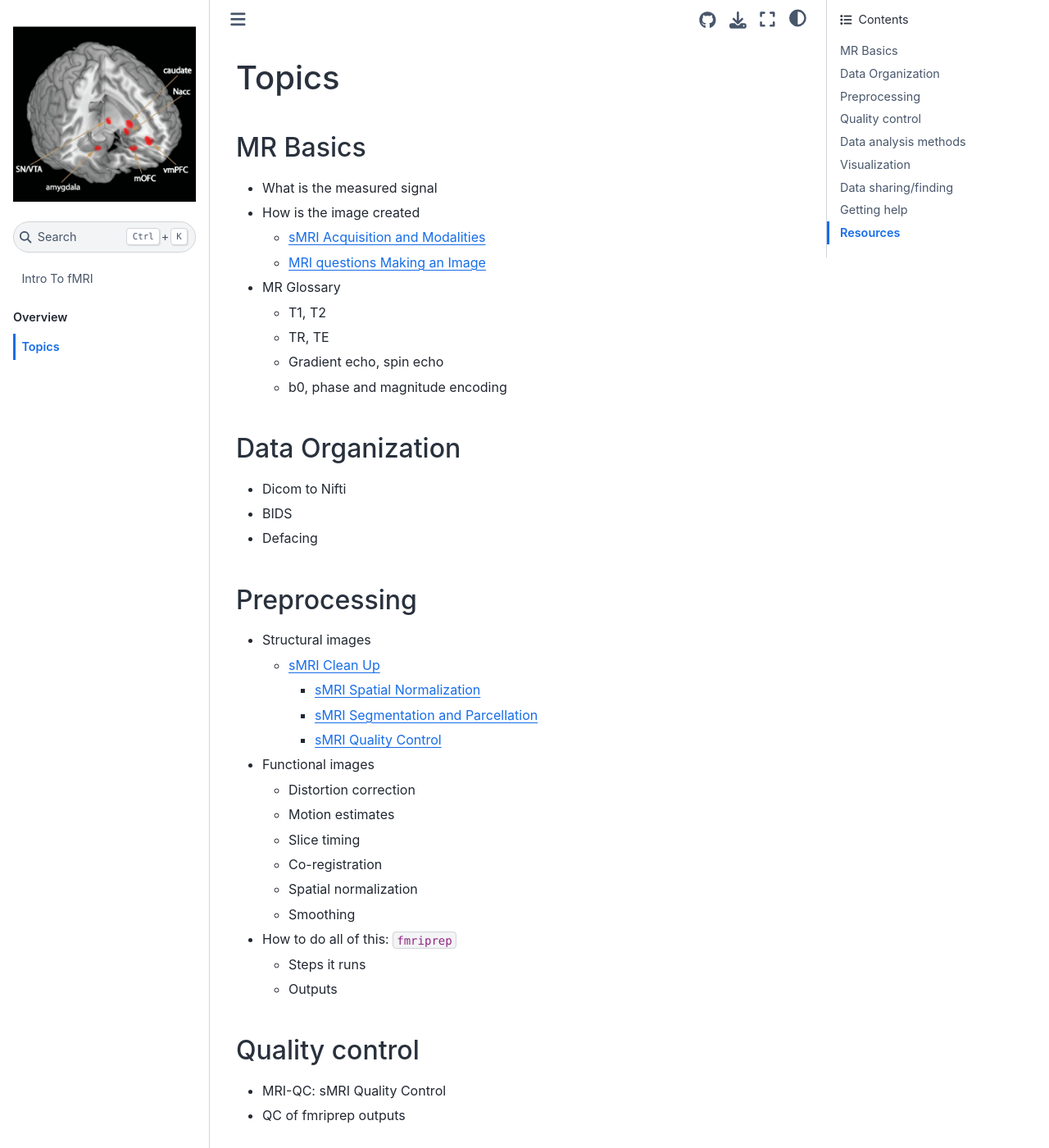
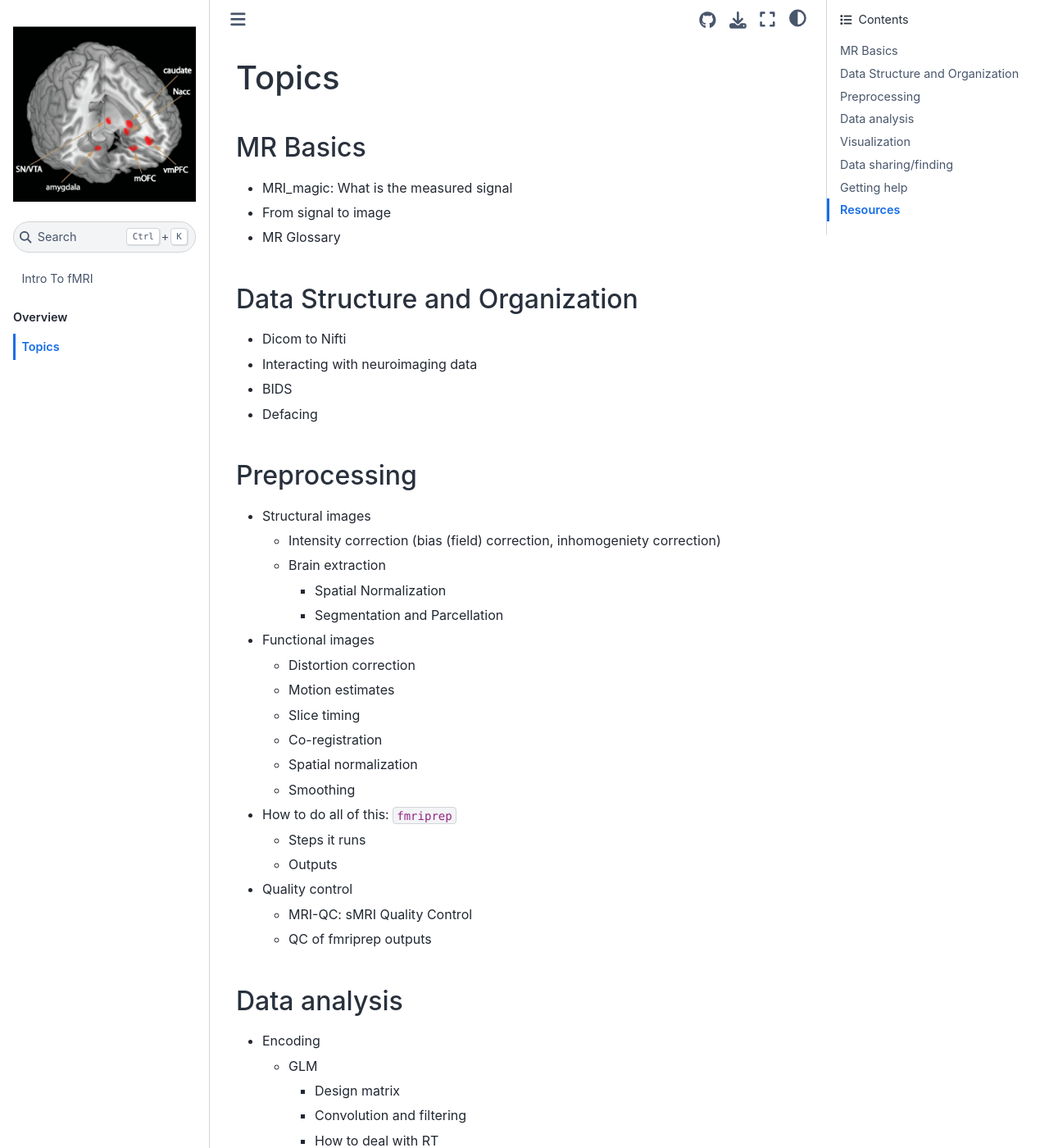
Before and after one commit to zenkavi/IntroTofMRI, a Jupyter Book: the page built from content/Topics.md, in a window 1280 px wide and 1400 px high. Shown: the whole window at 82% size. Built offline with Jupyter Book 1.0.4 settings and Sphinx 7.4.7 and the Sphinx Book theme 1.1.4, drawn with Linux system fonts in a browser that asks for light colours; some of the changed text lies outside the part shown.

Commit message:
started glossary and figuring out details of organization

```diff
--- a/content/Topics.md
+++ b/content/Topics.md
@@ -2,29 +2,24 @@
 
 ## MR Basics
 
-- What is the measured signal
-- How is the image created
-  - [sMRI Acquisition and Modalities](https://carpentries-incubator.github.io/SDC-BIDS-sMRI/01-Image_Modalities/index.html)
-  - [MRI questions Making an Image](https://mriquestions.com/hellipmaking-an-image.html)
+- MRI_magic: What is the measured signal
+- From signal to image
 - MR Glossary
-	- T1, T2
-	- TR, TE
-	- Gradient echo, spin echo
-	- b0, phase and magnitude encoding
 
-## Data Organization
+## Data Structure and Organization
 
 - Dicom to Nifti
+- Interacting with neuroimaging data
 - BIDS
 - Defacing
 
 ## Preprocessing
 
 - Structural images
-  - [sMRI Clean Up](https://carpentries-incubator.github.io/SDC-BIDS-sMRI/02-Image_Cleanup/index.html)
-	- [sMRI Spatial Normalization](https://carpentries-incubator.github.io/SDC-BIDS-sMRI/03-Image_Spatial_Normalization/index.html)
-	- [sMRI Segmentation and Parcellation](https://carpentries-incubator.github.io/SDC-BIDS-sMRI/04-Image_Quantification/index.html)
-	- [sMRI Quality Control](https://carpentries-incubator.github.io/SDC-BIDS-sMRI/05-Image_QC/index.html)
+  - Intensity correction (bias (field) correction, inhomogeniety correction)
+  - Brain extraction
+	- Spatial Normalization
+	- Segmentation and Parcellation
 - Functional images
   - Distortion correction
   - Motion estimates
@@ -35,13 +30,11 @@
 - How to do all of this: `fmriprep`
   - Steps it runs
   - Outputs
+- Quality control
+  - MRI-QC: sMRI Quality Control
+  - QC of fmriprep outputs
 
-## Quality control
-
-- MRI-QC: sMRI Quality Control
-- QC of fmriprep outputs
-
-## Data analysis methods
+## Data analysis
 
 - Encoding
   - GLM
@@ -63,7 +56,7 @@
 - [Openneuro](https://openneuro.org/)
 - [Neurovault](https://neurovault.org/)
 - [Neurosynth](https://neurosynth.org/)
-  [Neurosynth Compose](https://compose.neurosynth.org/)
+  - [Neurosynth Compose](https://compose.neurosynth.org/)
 - [Neuroquery](https://neuroquery.org/)
 
 ## Getting help
@@ -77,3 +70,4 @@ https://naturalistic-data.org/content/intro.html
 https://mriquestions.com/
 https://miykael.github.io/nipype_tutorial/
 https://carpentries-incubator.github.io/SDC-BIDS-sMRI/
+https://lukas-snoek.com/NI-edu/
```
Also changed, not shown: _toc.yml (+17 -3 lines), content/Glossary.md (added, +33 -0 lines).
